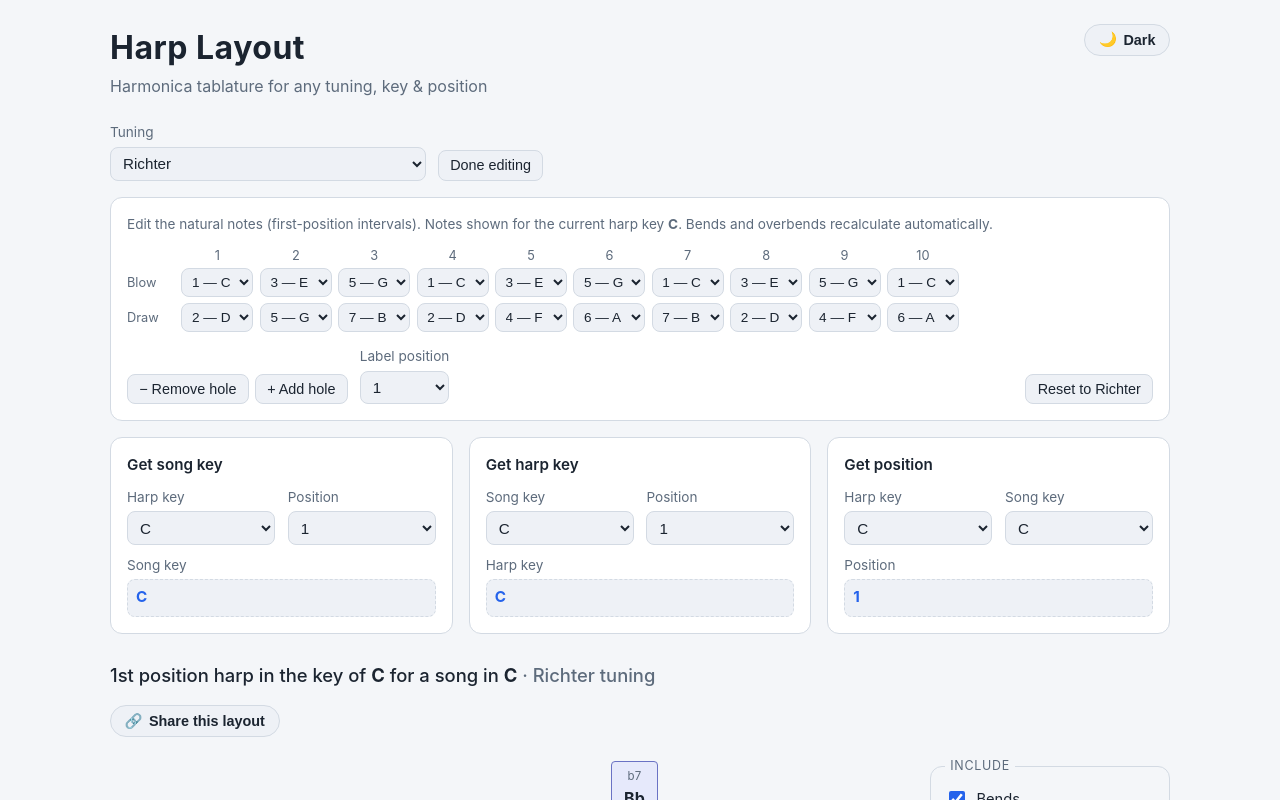
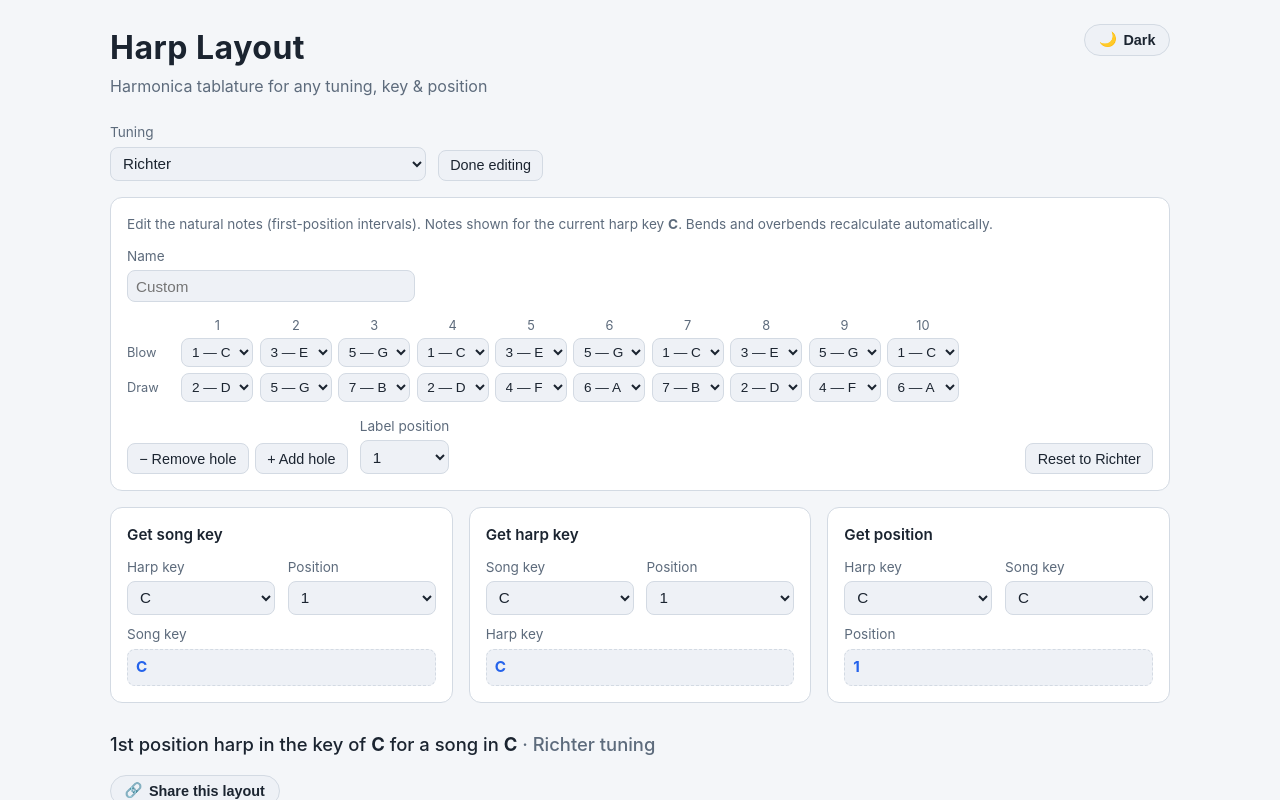
Before and after one commit to jvaughan/harplayout, a React (Vite) app in the folder react/: page / in a window 1280 px wide. Both pictures are taken after a click on the button "Edit tuning". Shown: the top 800 px of the page. Built offline with nearby package versions, Linux system fonts and the light colour scheme.

Commit message:
Allow naming of custom tunings

```diff
--- a/react/src/components/CalculatorBar.tsx
+++ b/react/src/components/CalculatorBar.tsx
@@ -68,9 +68,9 @@ function Result({ label, value }: { label: string; value: string | number }) {
 }
 
 export function CalculatorBar({ store }: { store: UseHarpState }) {
-  const { harp, setTuning, songCalc, harpCalc, posCalc } = store;
+  const { harp, customTuning, setTuning, songCalc, harpCalc, posCalc } = store;
   const [editing, setEditing] = useState(false);
-  const isCustom = harp.tuning === "Custom";
+  const isCustom = !!customTuning;
 
   return (
     <section className="calculators">
@@ -78,7 +78,7 @@ export function CalculatorBar({ store }: { store: UseHarpState }) {
         <label className="field tuning">
           <span>Tuning</span>
           <select value={harp.tuning} onChange={(e) => setTuning(e.target.value)}>
-            {isCustom && <option value="Custom">Custom</option>}
+            {isCustom && <option value={harp.tuning}>{harp.tuning}</option>}
             {TUNINGS.map((t) => (
               <option key={t} value={t}>
                 {t}
--- a/react/src/components/TuningEditor.tsx
+++ b/react/src/components/TuningEditor.tsx
@@ -1,7 +1,12 @@
 import { useState } from "react";
 import type { Interval, Position } from "../music/circleOfFifths";
 import { noteFromKeyInterval, VALID_INTERVALS } from "../music/musicLogic";
-import { getTuning, TUNINGS, type Tuning } from "../music/tunings";
+import {
+  getTuning,
+  isRegistryTuningName,
+  TUNINGS,
+  type Tuning,
+} from "../music/tunings";
 import type { UseHarpState } from "../state/useHarpState";
 
 const LABEL_POSITIONS = Array.from({ length: 12 }, (_, i) => (i + 1) as Position);
@@ -22,12 +27,45 @@ export function TuningEditor({ store }: { store: UseHarpState }) {
   const { blow, draw, labelPosition } = working;
   const holes = blow.length;
 
-  const apply = (patch: Partial<Tuning>) =>
-    editTuning({
-      blow: patch.blow ?? blow.slice(),
-      draw: patch.draw ?? draw.slice(),
-      labelPosition: patch.labelPosition ?? labelPosition,
-    });
+  // Name field. Empty (placeholder "Custom") until the tuning is customised;
+  // the draft tracks raw keystrokes so an invalid name stays visible with its
+  // error, while only valid names are committed to state.
+  const isCustom = !!customTuning;
+  const [nameDraft, setNameDraft] = useState(isCustom ? harp.tuning : "");
+  const [nameError, setNameError] = useState<string | null>(null);
+  // Re-sync the field during render when the committed name changes from outside
+  // it (reset, selecting another tuning, a note edit that defaults to "Custom").
+  const [syncedName, setSyncedName] = useState(harp.tuning);
+  if (harp.tuning !== syncedName) {
+    setSyncedName(harp.tuning);
+    setNameDraft(isCustom ? harp.tuning : "");
+    setNameError(null);
+  }
+
+  const apply = (patch: Partial<Tuning>, name?: string) =>
+    editTuning(
+      {
+        blow: patch.blow ?? blow.slice(),
+        draw: patch.draw ?? draw.slice(),
+        labelPosition: patch.labelPosition ?? labelPosition,
+      },
+      name,
+    );
+
+  const onNameChange = (value: string) => {
+    setNameDraft(value);
+    const trimmed = value.trim();
+    if (!trimmed) {
+      setNameError(null); // empty → falls back to the default "Custom"
+      return;
+    }
+    if (isRegistryTuningName(trimmed)) {
+      setNameError(`"${trimmed}" is already a tuning name`);
+      return;
+    }
+    setNameError(null);
+    apply({}, trimmed);
+  };
 
   const setCell = (plate: "blow" | "draw", i: number, value: Interval) => {
     const next = (plate === "blow" ? blow : draw).slice();
@@ -69,6 +107,23 @@ export function TuningEditor({ store }: { store: UseHarpState }) {
         current harp key <strong>{harp.harpKey}</strong>. Bends and overbends
         recalculate automatically.
       </p>
+
+      <label className="field te-name">
+        <span>Name</span>
+        <input
+          type="text"
+          value={nameDraft}
+          placeholder="Custom"
+          aria-invalid={nameError ? true : undefined}
+          aria-describedby={nameError ? "te-name-error" : undefined}
+          onChange={(e) => onNameChange(e.target.value)}
+        />
+        {nameError && (
+          <span id="te-name-error" className="te-name-error" role="alert">
+            {nameError}
+          </span>
+        )}
+      </label>
 
       <div className="tuning-editor-grid" role="group" aria-label="Tuning notes">
         <div className="te-row te-head">
--- a/react/src/music/tunings.ts
+++ b/react/src/music/tunings.ts
@@ -171,3 +171,10 @@ export function getTuning(name: string): Tuning {
 export function labelPosition(name: string): Position {
   return getTuning(name).labelPosition ?? 1;
 }
+
+// True if `name` collides with a built-in tuning (case-insensitive, trimmed).
+// Used to keep user-named custom tunings from masquerading as registry ones.
+export function isRegistryTuningName(name: string): boolean {
+  const lower = name.trim().toLowerCase();
+  return Object.keys(TUNINGS).some((n) => n.toLowerCase() === lower);
+}
--- a/react/src/state/shareLink.ts
+++ b/react/src/state/shareLink.ts
@@ -1,6 +1,10 @@
 import type { Key, Position } from "../music/harmonica";
 import { allKeys, isInterval } from "../music/musicLogic";
-import { availableTunings, type Tuning } from "../music/tunings";
+import {
+  availableTunings,
+  isRegistryTuningName,
+  type Tuning,
+} from "../music/tunings";
 
 /** The core layout config carried by a share link. */
 export interface ShareConfig {
@@ -80,7 +84,9 @@ export function parseShareParams(search: string): Partial<ShareConfig> {
         if (n >= 1 && n <= 12) custom.labelPosition = n as Position;
       }
       out.customTuning = custom;
-      out.tuning = tuning || "Custom";
+      // Honour a user-given name, but never let a custom tuning borrow a
+      // registry name (a forged/stale link) — fall back to "Custom".
+      out.tuning = tuning && !isRegistryTuningName(tuning) ? tuning : "Custom";
     }
   }
 
--- a/react/src/state/useHarpState.ts
+++ b/react/src/state/useHarpState.ts
@@ -51,7 +51,7 @@ export interface UseHarpState {
   shareConfig: ShareConfig;
   // calculators
   setTuning: (t: string) => void;
-  editTuning: (def: Tuning) => void;
+  editTuning: (def: Tuning, name?: string) => void;
   songCalc: { harpKey: (v: Key) => void; position: (v: Position) => void };
   harpCalc: { songKey: (v: Key) => void; position: (v: Position) => void };
   posCalc: { harpKey: (v: Key) => void; songKey: (v: Key) => void };
@@ -119,7 +119,13 @@ export function useHarpState(): UseHarpState {
     },
     // Selecting a named tuning leaves custom-edit mode.
     setTuning: (t) => update({ tuning: t, customTuning: undefined }),
-    editTuning: (def) => update({ tuning: "Custom", customTuning: def }),
+    // A custom edit keeps the current custom name (or "Custom" when first
+    // entering custom mode), unless an explicit new name is supplied.
+    editTuning: (def, name) =>
+      update({
+        tuning: name ?? (state.customTuning ? state.tuning : "Custom"),
+        customTuning: def,
+      }),
     songCalc: {
       harpKey: (v) => update({ calculate: "song_key", harpKey: v }),
       position: (v) => update({ calculate: "song_key", position: v }),
--- a/react/src/styles/app.css
+++ b/react/src/styles/app.css
@@ -206,6 +206,30 @@ select:focus-visible {
   margin: 0 0 0.75rem;
   font-size: 0.85rem;
   color: var(--muted);
+}
+
+.te-name {
+  max-width: 18rem;
+  margin-bottom: 0.85rem;
+}
+.te-name input {
+  background: var(--panel-2);
+  color: var(--text);
+  border: 1px solid var(--border);
+  border-radius: 8px;
+  padding: 0.4rem 0.5rem;
+  font-size: 0.95rem;
+}
+.te-name input:focus-visible {
+  outline: 2px solid var(--accent);
+  outline-offset: 1px;
+}
+.te-name input[aria-invalid="true"] {
+  border-color: var(--danger, #e5534b);
+}
+.te-name-error {
+  color: var(--danger, #e5534b);
+  font-size: 0.8rem;
 }
 
 /* Two rows of selects with a leading row-label column; scrolls horizontally
```
Also changed, not shown: 2 other files (tests, documents, lock files or other folders).
